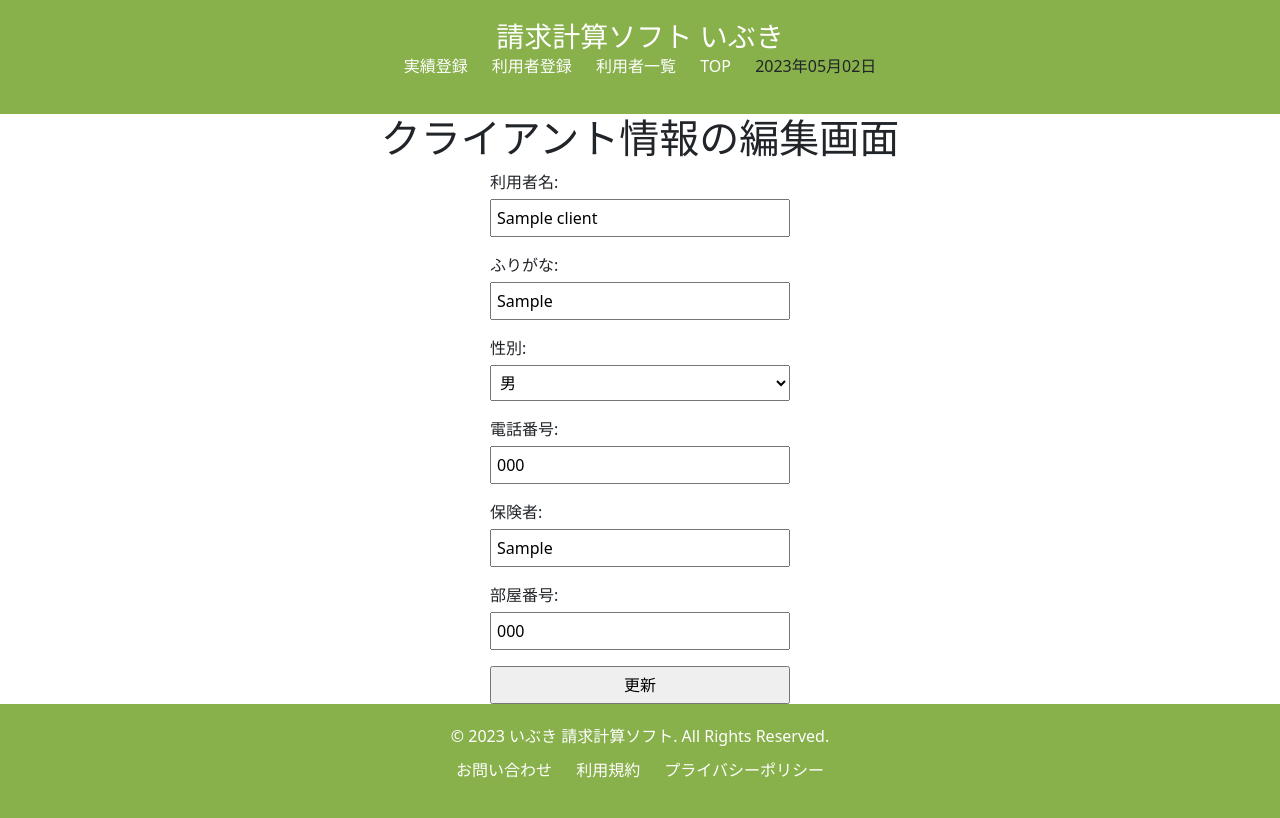
After one commit to Philomoon/kinocollege_friends, a Django app: page /modify/1/ in a window 1280 px wide. The commit adds this page. Run offline with Django 4.2, Linux system fonts and the light colour scheme; tables that the repository leaves empty hold one stand-in row (values such as "Sample post"); some libraries are stand-ins or nearby versions.

Commit message:
クライアント情報　修正機能OK 削除機能OK→確認画面が必要かも

```diff
--- a/ibuki_app/invoice_app/models.py
+++ b/ibuki_app/invoice_app/models.py
@@ -1,5 +1,5 @@
 from django.db import models
-
+import datetime
 # Create your models here.
 class Client (models.Model):
     GENDER_CHOICES = (
@@ -18,7 +18,7 @@ class Client (models.Model):
     # 保険者
     insurer = models.CharField('保険者',max_length=10)
     # 部屋番号
-    room_number = models.CharField('部屋番号',max_length=10,null=True)
+    room_number = models.CharField('部屋番号',max_length=10,null=True,blank=True)
 
     def __str__(self):
         return self.client_name
@@ -30,9 +30,9 @@ class Actual(models.Model):
     # 日付
     date = models.DateField('日付')
     # 開始時刻
-    start_time = models.TimeField('開始時刻')
+    start_time = models.TimeField('開始時刻',default=datetime.time(10,0))
     # 終了時刻
-    end_time = models.TimeField('終了時刻')
+    end_time = models.TimeField('終了時刻',default=datetime.time(15,0))
     # 入浴
     bathing = models.BooleanField('入浴',default=True)
     # 送迎
@@ -41,3 +41,6 @@ class Actual(models.Model):
     meal = models.BooleanField('食事',default=True)
     # 備考
     notes = models.TextField('備考',blank=True)
+
+    class Meta:
+        unique_together = ['user_name','date']
--- a/ibuki_app/invoice_app/templates/invoice_app/base.html
+++ b/ibuki_app/invoice_app/templates/invoice_app/base.html
@@ -8,7 +8,7 @@
     <meta name="viewport" content="width=device-width, initial-scale=1.0">
     <title>{% block title %}デフォルトタイトル {%endblock%}</title>
     <!-- 必要に応じてCSSファイルへのリンクを追加 -->
-    <link rel="stylesheet" href="{% static 'css/css_test.css' %}">
+    <link rel="stylesheet" href="{% static 'css/styles.css' %}">
 
     <!-- bootstrap-datepickerを読み込む -->
     <!-- 先にjQuery本体を読み込む -->
--- /dev/null
+++ b/ibuki_app/invoice_app/templates/invoice_app/client_modify_form.html
@@ -0,0 +1,8 @@
+{% extends 'invoice_app/base.html' %} {% block title %}修正画面{% endblock %}
+{%block content %}
+<h1>クライアント情報の編集画面</h1>
+<form method="post">
+    {% csrf_token %} {{ form.as_p }}
+    <input type="submit" value="更新" />
+</form>
+{% endblock %}
--- a/ibuki_app/invoice_app/templates/invoice_app/input.html
+++ b/ibuki_app/invoice_app/templates/invoice_app/input.html
@@ -21,8 +21,7 @@
             <div class="input-group-prepend">
                 {% bootstrap_field form.start_time %}
             </div>
-            <p>&nbsp;</p>
-            <div class="input-group-append">
+            <div class="input-group-append" style="margin-left: 20px;">
                 {% bootstrap_field form.end_time %}
             </div>
         </div>
@@ -32,7 +31,7 @@
         {% bootstrap_field form.meal %}
         {% bootstrap_field form.notes %}
 
-        <button type="submit" class="save btn btn-primary">登録</button>
+        <button type="submit" class="save btn btn-primary" style="margin-top: 20px; margin-bottom: 20px;">登録</button>
     </form>
 
 {%endblock%}
--- a/ibuki_app/invoice_app/urls.py
+++ b/ibuki_app/invoice_app/urls.py
@@ -1,4 +1,5 @@
 from django.urls import path
+from .views import Client_modify,Client_delete
 # 「views.py」をインポート
 from . import views
 urlpatterns = [
@@ -7,4 +8,6 @@ urlpatterns = [
     path('client_add/', views.client_add, name='client_add'),
     path('input/', views.input, name='input'),
     path('client_list',views.client_list,name='client_list'),
+    path('modify/<int:pk>/',Client_modify.as_view(),name='client_modify'),
+    path('delete/<int:client_id>',views.Client_delete,name='client_delete'),
 ]
--- a/ibuki_app/invoice_app/views.py
+++ b/ibuki_app/invoice_app/views.py
@@ -1,4 +1,6 @@
 from django.shortcuts import render,redirect
+from django.views.generic.edit import UpdateView
+from django.urls import reverse_lazy
 from .models import Client
 from .forms import ClientForm,ActualForm
 
@@ -25,15 +27,33 @@ def client_add(request):
     return render(request, 'invoice_app/client_add.html',params)
 
 def client_list(request):
-    clients = Client.objects.all()
+    clients = Client.objects.all().order_by('client_kana')
     params = {
         'clients':clients,
     }
     return render(request,'invoice_app/client_list.html',params)
 
+class Client_modify(UpdateView):
+    model = Client
+    fields = ['client_name','client_kana','client_gender','number','insurer','room_number']
+    template_name_suffix = '_modify_form'
+
+    success_url = reverse_lazy('client_list')
+
+def Client_delete(request,client_id):
+    if client_id:
+        client_delete = Client.objects.get(id=client_id)
+        client_delete.delete()
+    return redirect('client_list')
+
 def input(request):
-
-    form = ActualForm()
+    if request.method == 'POST':
+        form = ActualForm(request.POST)
+        if form.is_valid():
+            form.save()
+            return redirect('input')
+    else:
+        form = ActualForm()
     params = {
         'form':form,
     }
--- a/ibuki_app/requirements.txt
+++ b/ibuki_app/requirements.txt
@@ -3,6 +3,7 @@ psycopg2
 # djangoでbootstrapを利用するためのinstall文
 bootstrap4
 django-bootstrap-datepicker-plus
+django-phonenumber-field
 # 問 1-9 画像を処理するためのinstall文
 Pillow
 # 問 4-4-2-2 今回はあらかじめ、requirements.txt に記述してあります。確認しましょう。
```
Also changed, not shown: ibuki_app/invoice_app/forms.py (+17 -2 lines), ibuki_app/invoice_app/templates/invoice_app/client_delete_form.html (added, +8 -0 lines), ibuki_app/invoice_app/templates/invoice_app/client_list.html (+11 -1 lines), ibuki_app/invoice_app/templates/invoice_app/input_original.html (deleted, +0 -33 lines), ibuki_app/invoice_app/migrations/0003_alter_actual_end_time_alter_actual_start_time_and_more.py (added), ibuki_app/invoice_app/migrations/0004_alter_client_room_number.py (added).
